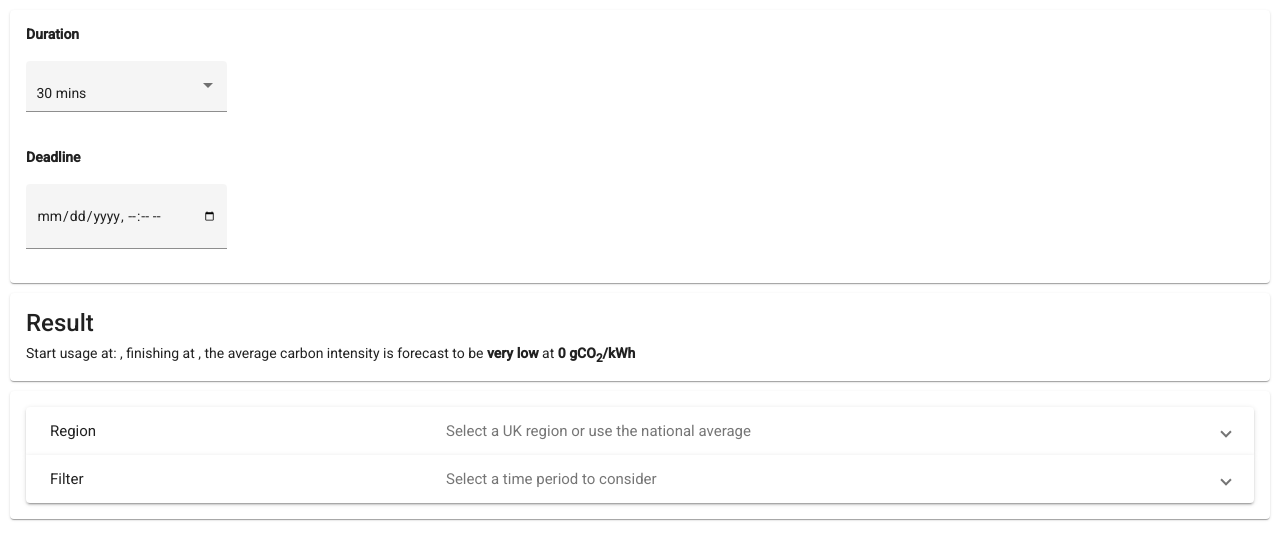
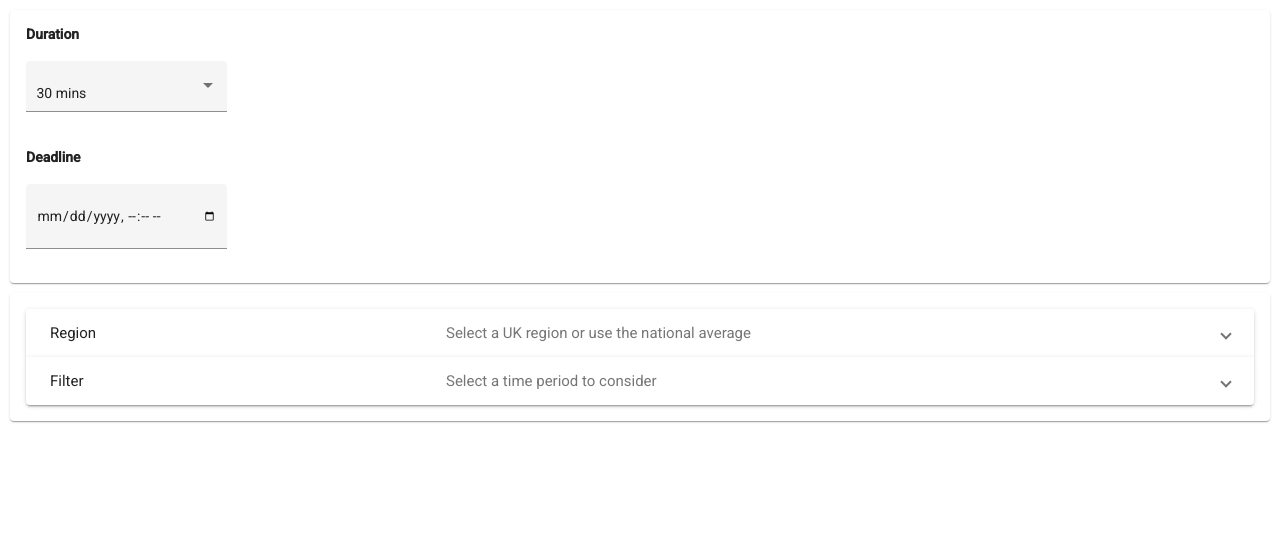
Before and after one commit to cricketts497/clean_electric, an Angular app in the folder clean-electric/: page / in a window 1280 px wide. Shown: the top 560 px of the page. Built offline with nearby package versions, Linux system fonts and the light colour scheme.

Commit message:
Make result card display conditional

```diff
--- a/clean-electric/src/app/app.component.html
+++ b/clean-electric/src/app/app.component.html
@@ -25,7 +25,7 @@
   </mat-card-content>
 </mat-card>
 
-<mat-card class="main-card">
+<mat-card class="main-card" *ngIf="optimalIntensityPeriod?.intensity?.forecast ?? 0 > 0">
   <mat-card-title>Result</mat-card-title>
   <mat-card-content>
     Start usage at: <strong>{{optimalIntensityPeriod.from}}</strong>, finishing at <strong>{{optimalIntensityPeriod.to}}</strong>, the average carbon intensity is forecast to be <strong>{{optimalIntensityPeriod.intensity.index}}</strong> at <strong>{{optimalIntensityPeriod.intensity.forecast | number:'1.0-3'}} gCO<sub>2</sub>/kWh</strong>
--- a/clean-electric/src/app/carbon-minimize.service.ts
+++ b/clean-electric/src/app/carbon-minimize.service.ts
@@ -97,7 +97,7 @@ export class CarbonMinimizeService {
       from: new Date(optimalStart).toLocaleString(this.localeString),
       to: new Date(new Date(optimalStart).getTime() + duration * this.periodDurationInMs).toLocaleString(this.localeString),
       intensity: {
-        forecast: minimumAverageIntensity,
+        forecast: minimumAverageIntensity < Number.MAX_VALUE ? minimumAverageIntensity : 0,
         actual: Number.NaN,
         index: optimalIntensityIndex,
       },
```
